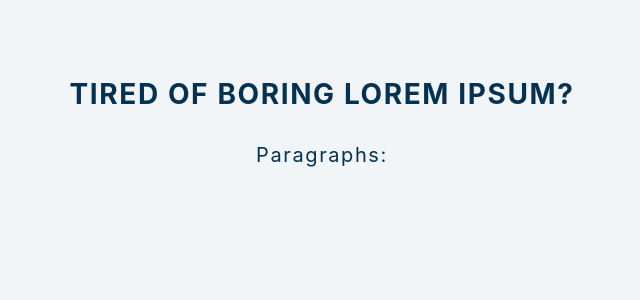
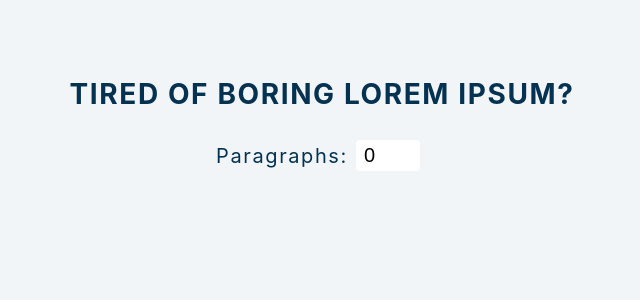
Before and after one commit to jos3ph-m/lorem-ipsum, a React (Create React App) app: page / in a window 1280 px wide. Shown: the top 300 px of the page, without its empty margins (318-958 px from the left). Built offline with nearby package versions, Linux system fonts and the light colour scheme.

Commit message:
Added paragraph input

```diff
--- a/src/App.js
+++ b/src/App.js
@@ -13,6 +13,13 @@ function App() {
       <h3>tired of boring lorem ipsum?</h3>
       <form className="lorem-form" onSubmit={handleSubmit}>
         <label htmlFor="amount">paragraphs:</label>
+        <input
+          type="number"
+          name="amount"
+          id="amount"
+          value={count}
+          onChange={(e) => setCount(e.target.value)}
+        />
       </form>
     </section>
   );
```
